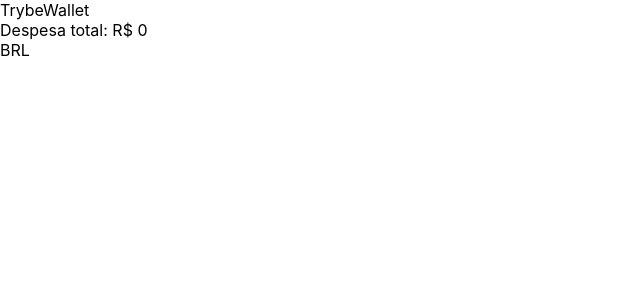
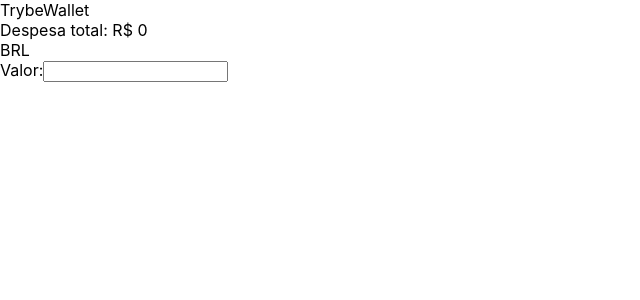
Before and after one commit to gustavo-pd/project-trybewallet, a React (Create React App) app: page /carteira in a window 1280 px wide. Shown: the top 300 px of the page, without its empty margins (0-640 px from the left). Built offline with nearby package versions, Linux system fonts and the light colour scheme.

Commit message:
Refatorando algumas coisas

```diff
--- /dev/null
+++ b/src/components/Header.js
@@ -0,0 +1,33 @@
+import React from 'react';
+import PropTypes from 'prop-types';
+import { connect } from 'react-redux';
+
+class Header extends React.Component {
+  render() {
+    const { email } = this.props;
+    return (
+      <header>
+        TrybeWallet
+        <div data-testid="email-field">
+          { email }
+        </div>
+        <div data-testid="total-field">
+          Despesa total: R$ 0
+        </div>
+        <div data-testid="header-currency-field">
+          BRL
+        </div>
+      </header>
+    );
+  }
+}
+
+const mapStateToProps = (state) => ({
+  email: state.user.email,
+});
+
+Header.propTypes = {
+  email: PropTypes.string,
+}.isRequired;
+
+export default connect(mapStateToProps)(Header);
--- a/src/pages/Wallet.js
+++ b/src/pages/Wallet.js
@@ -1,33 +1,24 @@
 import React from 'react';
-import PropTypes from 'prop-types';
-import { connect } from 'react-redux';
+import Header from '../components/Header';
 
 class Wallet extends React.Component {
   render() {
-    const { email } = this.props;
     return (
-      <header>
-        TrybeWallet
-        <div data-testid="email-field">
-          { email }
-        </div>
-        <div data-testid="total-field">
-          Despesa total: R$ 0
-        </div>
-        <div data-testid="header-currency-field">
-          BRL
-        </div>
-      </header>
+      <>
+        <Header />
+        <form>
+          <label htmlFor="value">
+            Valor:
+            <input
+              type="value"
+              name="value"
+              data-testid="value-input"
+            />
+          </label>
+        </form>
+      </>
     );
   }
 }
 
-const mapStateToProps = (state) => ({
-  email: state.user.email,
-});
-
-Wallet.propTypes = {
-  email: PropTypes.string,
-}.isRequired;
-
-export default connect(mapStateToProps)(Wallet);
+export default Wallet;
```
